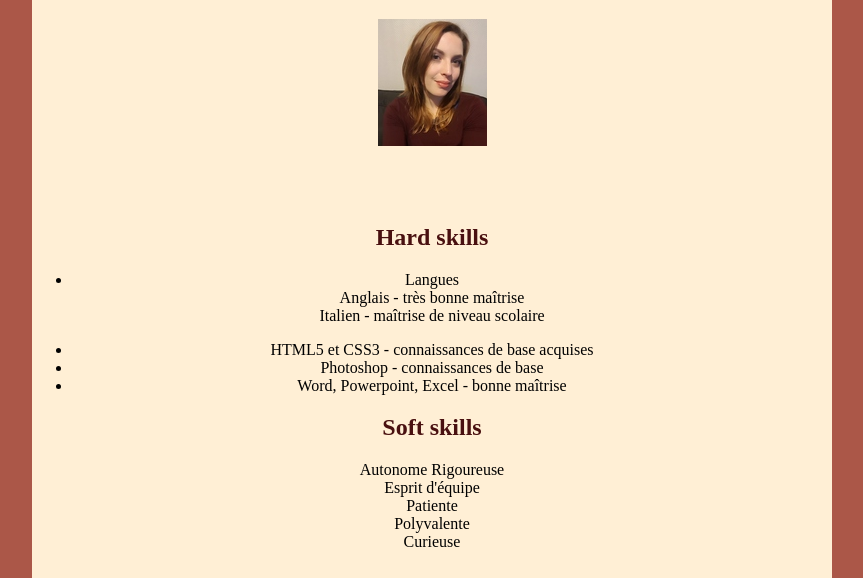
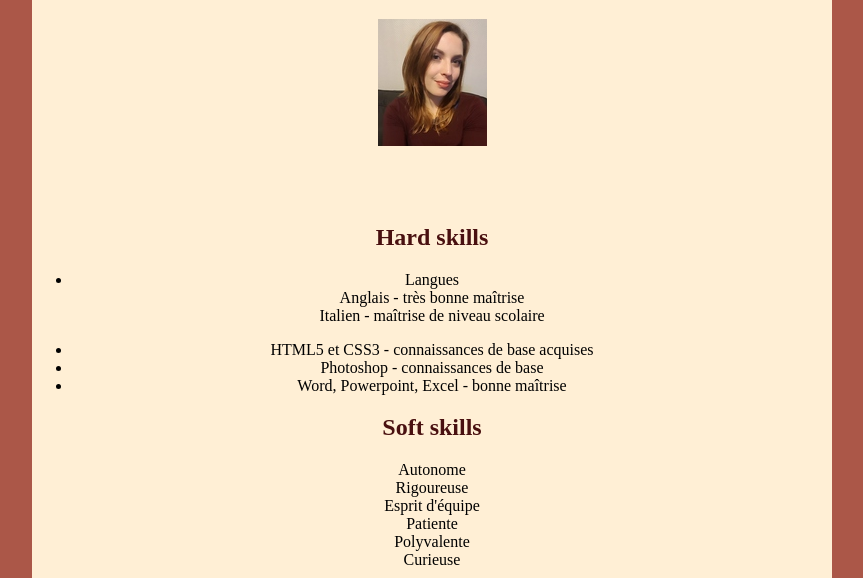
Before and after one commit to AuroreFournier/AuroreFournier.github.io, a plain HTML site: page index.html in a window 1280 px wide. Shown: the part 222-800 px from the top of the page, without its empty margins (208-1071 px from the left). Drawn offline with Linux system fonts and the light colour scheme; files whose address does not match are found by name.

Commit message:
change soft skills

```diff
--- a/css/style.css
+++ b/css/style.css
@@ -5,7 +5,7 @@ body{
 
 h1{
  color: black;
-    size: ;
+
 }
 
 h2{
--- a/index.html
+++ b/index.html
@@ -34,7 +34,7 @@
         </div>
 
            <h2>Soft skills</h2>
-<p>Autonome
+<p>Autonome <br>
         Rigoureuse <br>
         Esprit d'équipe <br>
         Patiente <br>
```
